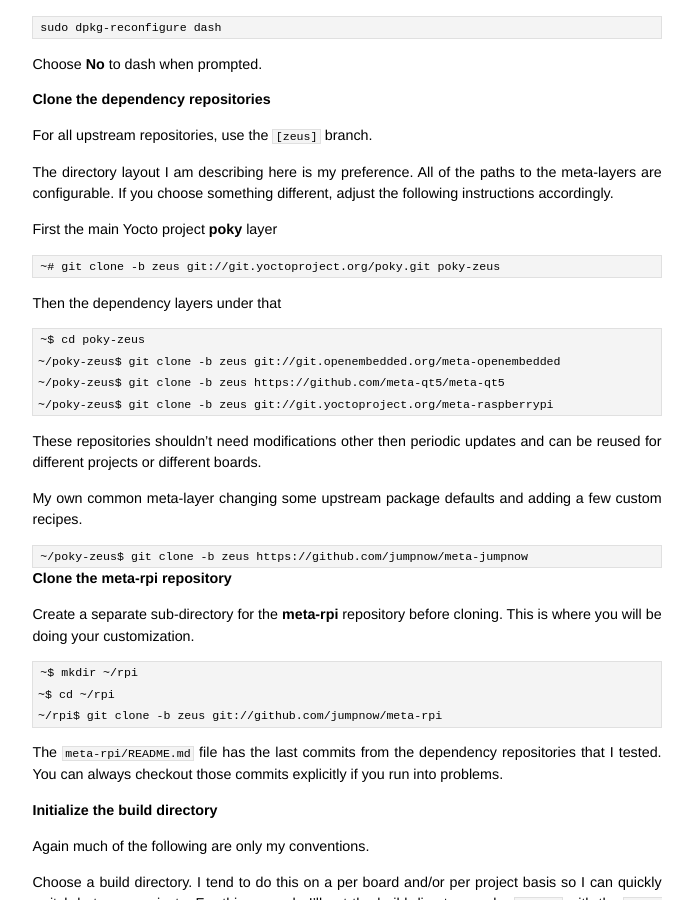
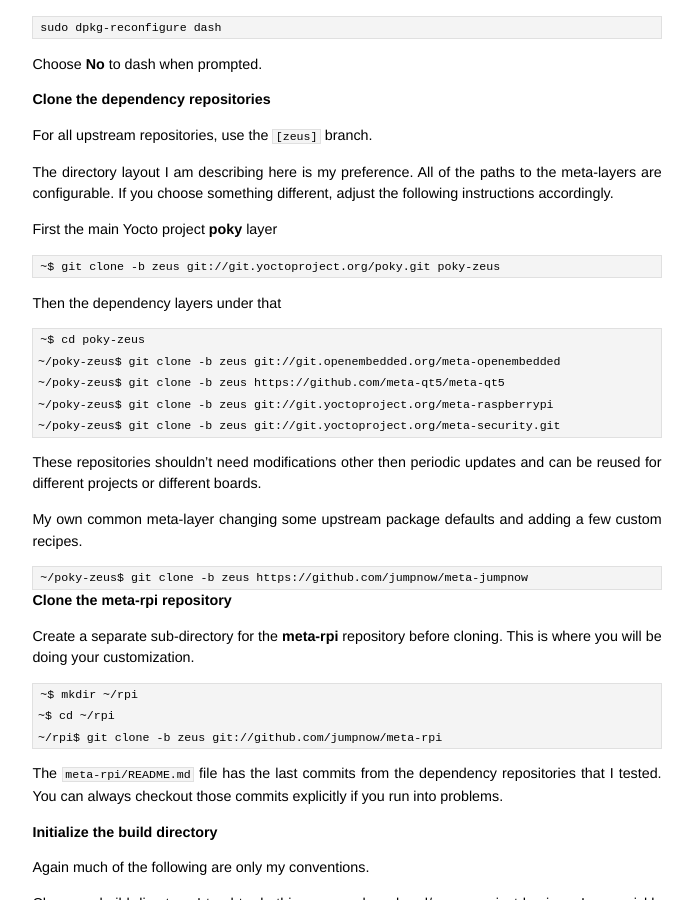
Before and after one commit to jumpnow/jumpnowtek-site, a Jekyll site: the page built from _posts/2015-12-04-Raspberry-Pi-Systems-with-Yocto.md, in a window 1280 px wide and 900 px high, scrolled down 2416 px. Shown: the whole window, without its empty margins (293-986 px from the left). Built offline with Jekyll 4.4.1, drawn with Linux system fonts in a browser that asks for light colours; some of the changed text lies outside the part shown.

Commit message:
Add meta-security checkout to rpi post

```diff
--- a/_posts/2015-12-04-Raspberry-Pi-Systems-with-Yocto.md
+++ b/_posts/2015-12-04-Raspberry-Pi-Systems-with-Yocto.md
@@ -113,7 +113,7 @@
 
 First the main Yocto project **poky** layer
 
-    ~# git clone -b zeus git://git.yoctoproject.org/poky.git poky-zeus
+    ~$ git clone -b zeus git://git.yoctoproject.org/poky.git poky-zeus
 
 Then the dependency layers under that
 
@@ -121,6 +121,7 @@
     ~/poky-zeus$ git clone -b zeus git://git.openembedded.org/meta-openembedded
     ~/poky-zeus$ git clone -b zeus https://github.com/meta-qt5/meta-qt5
     ~/poky-zeus$ git clone -b zeus git://git.yoctoproject.org/meta-raspberrypi
+    ~/poky-zeus$ git clone -b zeus git://git.yoctoproject.org/meta-security.git
 
 These repositories shouldn't need modifications other then periodic updates and can be reused for different projects or different boards.
 
```
Also changed, not shown: other parts of _posts/2015-12-04-Raspberry-Pi-Systems-with-Yocto.md (+1 -1 lines).
